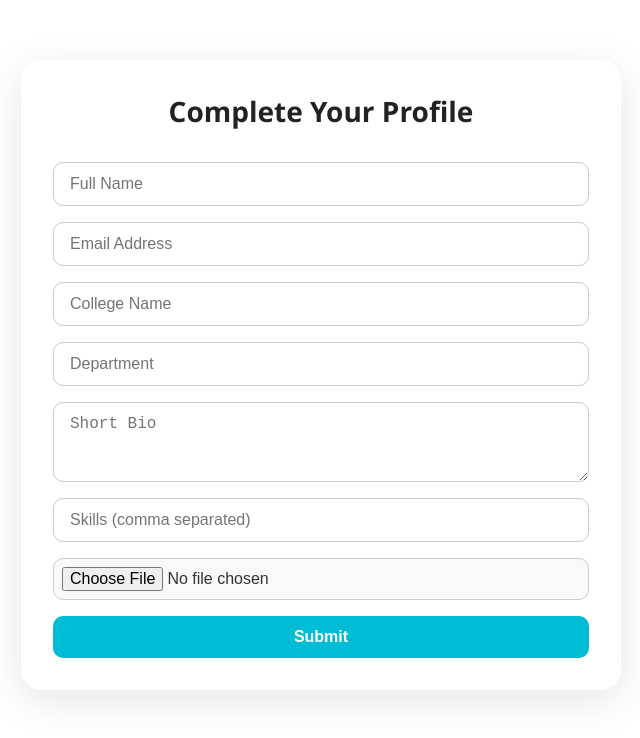
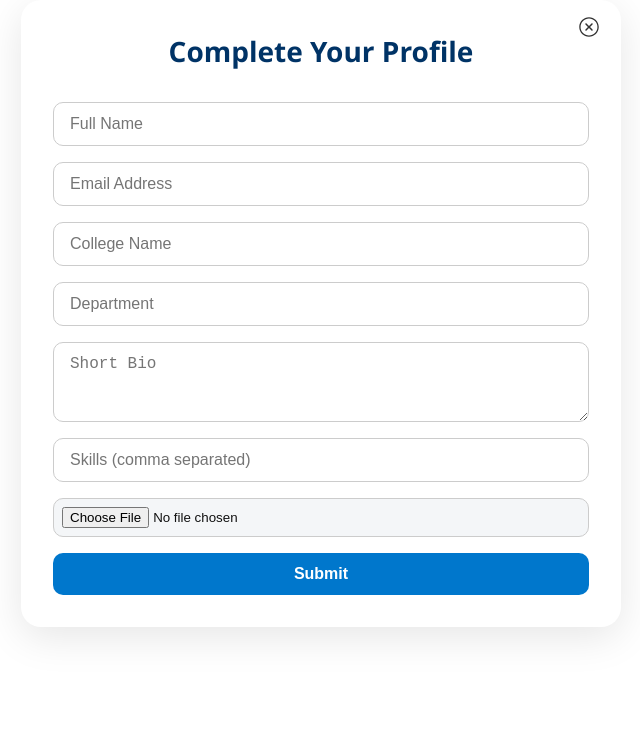
Before and after one commit to keshavchandel13/College-Bawa, a React (Vite) app in the folder Frontend/: page /add-user-profile in a window 1280 px wide. Shown: the top 738 px of the page, without its empty margins (319-959 px from the left). Built offline with nearby package versions, Linux system fonts and the light colour scheme; sample sign-in values are in the browser's storage.

Commit message:
updated profile ui

```diff
--- a/Frontend/src/pages/AddUserProfile.jsx
+++ b/Frontend/src/pages/AddUserProfile.jsx
@@ -1,8 +1,9 @@
 import React, { useState } from "react";
 import { submitUserProfile } from "../api/profile";
 import "../styles/homepage/addUserProfile.css";
+import { IoIosCloseCircleOutline } from "react-icons/io";
 
-const AddUserProfile = () => {
+const AddUserProfile = ({ onEditClick }) => {
   const [formData, setFormData] = useState({
     name: "",
     email: "",
@@ -37,9 +38,13 @@ const AddUserProfile = () => {
   };
 
   return (
-    <div className="form-container">
-      <h2>Complete Your Profile</h2>
-      <form onSubmit={handleSubmit}>
+    <div className="add-user-profile__container">
+      <h2 className="add-user-profile__title">Complete Your Profile</h2>
+      <IoIosCloseCircleOutline
+        onClick={onEditClick}
+        className="add-user-profile__close-icon"
+      />
+      <form onSubmit={handleSubmit} className="add-user-profile__form">
         <input
           type="text"
           name="name"
@@ -47,6 +52,7 @@ const AddUserProfile = () => {
           value={formData.name}
           onChange={handleChange}
           required
+          className="add-user-profile__input"
         />
         <input
           type="email"
@@ -55,6 +61,7 @@ const AddUserProfile = () => {
           value={formData.email}
           onChange={handleChange}
           required
+          className="add-user-profile__input"
         />
         <input
           type="text"
@@ -63,6 +70,7 @@ const AddUserProfile = () => {
           value={formData.college}
           onChange={handleChange}
           required
+          className="add-user-profile__input"
         />
         <input
           type="text"
@@ -71,6 +79,7 @@ const AddUserProfile = () => {
           value={formData.department}
           onChange={handleChange}
           required
+          className="add-user-profile__input"
         />
         <textarea
           name="bio"
@@ -79,6 +88,7 @@ const AddUserProfile = () => {
           value={formData.bio}
           onChange={handleChange}
           required
+          className="add-user-profile__textarea"
         />
         <input
           type="text"
@@ -87,6 +97,7 @@ const AddUserProfile = () => {
           value={formData.skills}
           onChange={handleChange}
           required
+          className="add-user-profile__input"
         />
         <input
           type="file"
@@ -94,10 +105,13 @@ const AddUserProfile = () => {
           accept="image/*"
           onChange={handleChange}
           required
+          className="add-user-profile__file"
         />
-        <button type="submit">Submit</button>
+        <button type="submit" className="add-user-profile__button">Submit</button>
       </form>
-      {message && <p style={{ textAlign: "center", marginTop: "10px" }}>{message}</p>}
+      {message && (
+        <p className="add-user-profile__message">{message}</p>
+      )}
     </div>
   );
 };
--- a/Frontend/src/pages/Home.jsx
+++ b/Frontend/src/pages/Home.jsx
@@ -1,15 +1,21 @@
-import React from 'react';
-import Sidebar from '../components/layout/SideBar';
-import '../styles/homepage/home.css';
+import React from "react";
+import Sidebar from "../components/layout/SideBar";
+import "../styles/homepage/home.css";
 import { Outlet } from "react-router-dom";
 function Home() {
   return (
-    <div style={{ display: "flex", backgroundColor:" #f4f4f4" }}>
-    <Sidebar />
-    <div style={{ flex: 1, overflowY: "auto", paddingLeft:"60px" }}>
-      <Outlet />
+    <div
+      style={{
+        display: "flex",
+        backgroundColor: " #f4f4f4",
+        position: "relative",
+      }}
+    >
+      <Sidebar />
+      <div style={{ flex: 1, overflowY: "auto", paddingLeft: "60px" }}>
+        <Outlet />
+      </div>
     </div>
-  </div>
   );
 }
 
--- a/Frontend/src/pages/Profile.jsx
+++ b/Frontend/src/pages/Profile.jsx
@@ -1,8 +1,8 @@
 import React from "react";
 import "../styles/homepage/profilepage.css";
-import { userProfile } from "../features/profile/userProfile";
+import { FaEdit } from "react-icons/fa"; // using react-icons for pencil icon
 
-const Profile = () => {
+const Profile = ({ onEditClick }) => {
   const user = {
     name: "Keshav Chandel",
     email: "chandelkeshav4@gmail.com",
@@ -10,10 +10,8 @@ const Profile = () => {
     department: "Computer Science",
     bio: "Passionate about tech, community building and startup culture.",
     skills: ["React", "Node.js", "MongoDB", "DSA", "UI/UX"],
-    profileImage:
-      "/default.jpg",
+    profileImage: "/default.jpg",
   };
-
 
   return (
     <div className="profile-container">
@@ -22,6 +20,7 @@ const Profile = () => {
           <img src={user.profileImage} alt="Profile" className="profile-image" />
           <h2>{user.name}</h2>
           <p className="bio">{user.bio}</p>
+          <FaEdit className="edit-icon" onClick={onEditClick} title="Edit Profile" />
         </div>
         <div className="profile-details">
           <p><strong>Email:</strong> {user.email}</p>
--- a/Frontend/src/routes/DashboardRoutes.jsx
+++ b/Frontend/src/routes/DashboardRoutes.jsx
@@ -1,4 +1,4 @@
-import React, { lazy } from "react";
+import React, { lazy, useState } from "react";
 import { Routes, Route } from "react-router-dom";
 import AddUserProfile from "../pages/AddUserProfile";
 
@@ -10,14 +10,16 @@ const Profile = lazy(() => import("../pages/Profile"));
 const Chat = lazy(() => import("../pages/Chat"));
 const CreatePost = lazy(() => import("../pages/CreatePost"));
 
+
 const DashboardRoutes = () => {
   const token = localStorage.getItem("token");
+  const [edit, setEdit] = useState(false);
   return (
     <Routes>
       <Route path="/" element={<Home />}>
         <Route index element={<HomeFeed token={token}/>} />
         <Route path="homefeed" element={<HomeFeed token={token} />} />
-        <Route path="profile" element={<AddUserProfile />} />
+        <Route path="profile" element={ !edit?  <Profile onEditClick={() => setEdit(true)}/>:<AddUserProfile onEditClick={()=>setEdit(false)}/>} />
         <Route path="chat" element={<Chat token={token} />} />
         <Route path="more" element={<Logout />} />
         <Route path="createpost" element={<CreatePost token={token} />} />
--- a/Frontend/src/styles/chat/chatList.css
+++ b/Frontend/src/styles/chat/chatList.css
@@ -44,7 +44,6 @@
   background-color: #0a84ff;
   color: #ffffff;
   box-shadow: 0 4px 12px rgba(0, 132, 255, 0.4);
-  transform: translateY(-2px);
 }
 
 .chat-image {
--- a/Frontend/src/styles/homepage/addUserProfile.css
+++ b/Frontend/src/styles/homepage/addUserProfile.css
@@ -1,64 +1,89 @@
-.form-container {
+.add-user-profile__container {
   max-width: 600px;
-    margin: 60px auto;
+  margin: 0px auto;
   padding: 2rem;
   border-radius: 20px;
   background: #ffffff;
   box-shadow: 0 10px 40px rgba(0, 0, 0, 0.1);
   font-family: 'Segoe UI', sans-serif;
-    color: #333;
+  color: #111;
+  position: relative;
 }
 
-  .form-container h2 {
+.add-user-profile__title {
   text-align: center;
   margin-bottom: 2rem;
   font-size: 28px;
-    color: #222;
+  color: #003366;
 }
 
-  form {
+.add-user-profile__form {
   display: flex;
   flex-direction: column;
   gap: 1rem;
 }
 
-  input,
-  select,
-  textarea {
+.add-user-profile__input,
+.add-user-profile__textarea {
   padding: 0.75rem 1rem;
   border-radius: 10px;
   border: 1px solid #ccc;
   font-size: 16px;
   width: 100%;
   box-sizing: border-box;
-    transition: 0.2s;
+  transition: border-color 0.2s;
 }
 
-  input:focus,
-  select:focus,
-  textarea:focus {
-    border-color: #00bcd4;
+.add-user-profile__input:focus,
+.add-user-profile__textarea:focus {
+  border-color: #0077cc;
   outline: none;
 }
 
-  input[type="file"] {
-    background: #f9f9f9;
+.add-user-profile__textarea {
+  resize: vertical;
+}
+
+.add-user-profile__file {
+  background: #f4f6f8;
   border: 1px solid #ccc;
   padding: 0.5rem;
+  border-radius: 10px;
 }
 
-  button {
+.add-user-profile__button {
   padding: 0.75rem 1rem;
   border-radius: 10px;
   border: none;
-    background-color: #00bcd4;
+  background-color: #0077cc;
   color: white;
   font-weight: bold;
   font-size: 16px;
   cursor: pointer;
-    transition: 0.3s ease;
+  transition: background-color 0.3s ease;
 }
 
-  button:hover {
-    background-color: #0199aa;
+.add-user-profile__button:hover {
+  background-color: #005fa3;
 }
+
+.add-user-profile__message {
+  text-align: center;
+  margin-top: 10px;
+  color: #006600;
+  font-weight: 500;
+}
+
+.add-user-profile__close-icon {
+  position: absolute;
+  top: 15px;
+  right: 20px;
+  font-size: 24px;
+  color: #333;
+  cursor: pointer;
+  transition: color 0.3s;
+}
+
+.add-user-profile__close-icon:hover {
+  color: #0077cc;
+}
--- a/Frontend/src/styles/homepage/profilepage.css
+++ b/Frontend/src/styles/homepage/profilepage.css
@@ -3,25 +3,30 @@
   justify-content: center;
   align-items: center;
   min-height: 100vh;
-    background: linear-gradient(135deg, #f8d1e3, #d8e9ff, #ffffff);
+  background: #f4f4f4; /* soft blue gradient */
   padding: 2rem;
 }
 
 .profile-card {
   width: 90%;
   max-width: 600px;
-    background: rgba(255, 255, 255, 0.15);
+  background: #ffffff;
   border-radius: 20px;
   padding: 2rem;
-    box-shadow: 0 15px 40px rgba(0, 0, 0, 0.2);
-    backdrop-filter: blur(15px);
-    border: 1px solid rgba(255, 255, 255, 0.3);
+  box-shadow: 0 20px 50px rgba(0, 0, 0, 0.1);
   transition: transform 0.3s ease;
-    transform: perspective(1000px) rotateX(0deg) rotateY(0deg);
+  border: 1px solid #e0e0e0;
 }
 
 .profile-card:hover {
-    transform: perspective(1000px) rotateX(1deg) rotateY(1deg) scale(1.02);
+  transform: scale(1.02);
+}
+
+.edit-icon {
+  cursor: pointer;
+  float: right;
+  font-size: 1.5rem;
+  color: #1976d2; /* deep blue */
 }
 
 .profile-header {
@@ -33,19 +38,20 @@
   width: 130px;
   height: 130px;
   border-radius: 50%;
-    border: 4px solid #ffb6c1;
+  border: 4px solid #1976d2;
   object-fit: cover;
   margin-bottom: 1rem;
+  transition: border 0.3s ease;
 }
 
 .profile-header h2 {
-    font-size: 1.8rem;
-    color: #2c2c2c;
+  font-size: 2rem;
+  color: #212121;
 }
 
 .bio {
   font-size: 1rem;
-    color: #555;
+  color: #424242;
   margin-top: 0.5rem;
 }
 
@@ -57,22 +63,29 @@
 }
 
 .profile-details strong {
-    color: #0a47a9;
+  color: #0d47a1; /* dark blue */
 }
 
 .skills-list {
   list-style: none;
-    padding-left: 1rem;
-    margin-top: 0.3rem;
+  padding-left: 0;
+  margin-top: 0.5rem;
+  display: flex;
+  flex-wrap: wrap;
+  gap: 8px;
 }
 
 .skills-list li {
-    background-color: #f6f9fc;
-    display: inline-block;
-    padding: 6px 12px;
-    margin: 5px;
-    border-radius: 12px;
+  background-color: #e3f2fd;
+  padding: 6px 14px;
+  border-radius: 20px;
   font-size: 0.9rem;
-    color: #333;
-    border: 1px solid #ccc;
+  color: #0d47a1;
+  border: 1px solid #bbdefb;
+  font-weight: 500;
+  transition: background-color 0.3s;
 }
+
+.skills-list li:hover {
+  background-color: #bbdefb;
+}
```
Also changed, not shown: Frontend/src/components/chat/ChatList.jsx (line endings or trailing spaces), Frontend/src/styles/homepage/home.css (line endings or trailing spaces). Lines whose indentation alone changed are shown as unchanged.
